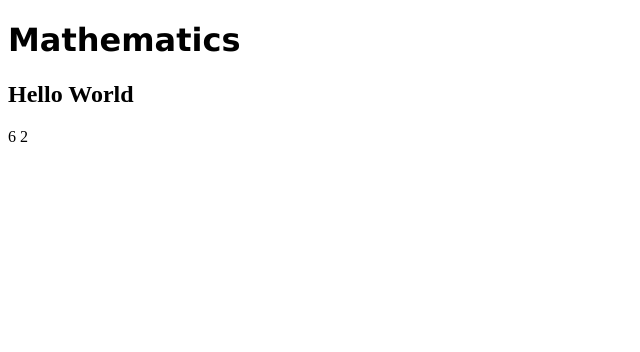
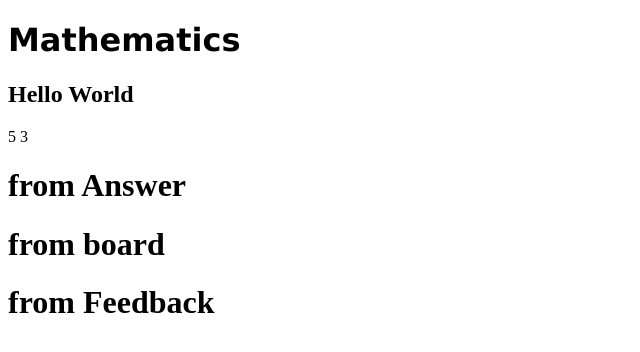
Before and after one commit to PamelaSohWY/PamelaSohWY-TGC9VueProject2Gameversion2, a Vue app in the folder game/: page / in a window 1280 px wide. Shown: the top 352 px of the page, without its empty margins (0-640 px from the left). Built offline with nearby package versions, Linux system fonts and the light colour scheme.

Commit message:
Set up main component files (just text only)

```diff
--- a/game/src/App.vue
+++ b/game/src/App.vue
@@ -2,6 +2,9 @@
   <div id="app">
       <Basic></Basic>
       <randomNumber>Random Number</randomNumber>
+      <Answer></Answer>
+      <Board></Board>
+       <Feedback></Feedback>
   </div>
 </template>
 
@@ -10,13 +13,18 @@
 import Basic from "./components/Basic"
 import randomNumber from "./components/randomNumber"
 import Board from "./components/Board"
+import Answer from "./components/Answer"
+import Feedback from "./components/Feedback"
 
 export default {
   name: 'App',
   components: {
       Basic,
       randomNumber,
-      Board
+      Answer,
+      Board,
+      Feedback
+
   }
 }
 </script>
--- /dev/null
+++ b/game/src/components/Answer.vue
@@ -0,0 +1,10 @@
+<template>
+  <div>
+    <h1>from Answer</h1>
+  </div>
+</template>
+
+<script>
+</script>
+<style>
+</style>
--- /dev/null
+++ b/game/src/components/Board.vue
@@ -0,0 +1,10 @@
+<template>
+  <div>
+    <h1>from board</h1>
+  </div>
+</template>
+
+<script>
+</script>
+<style>
+</style>
--- /dev/null
+++ b/game/src/components/Feedback.vue
@@ -0,0 +1,10 @@
+<template>
+  <div>
+    <h1>from Feedback</h1>
+  </div>
+</template>
+
+<script>
+</script>
+<style>
+</style>
```
